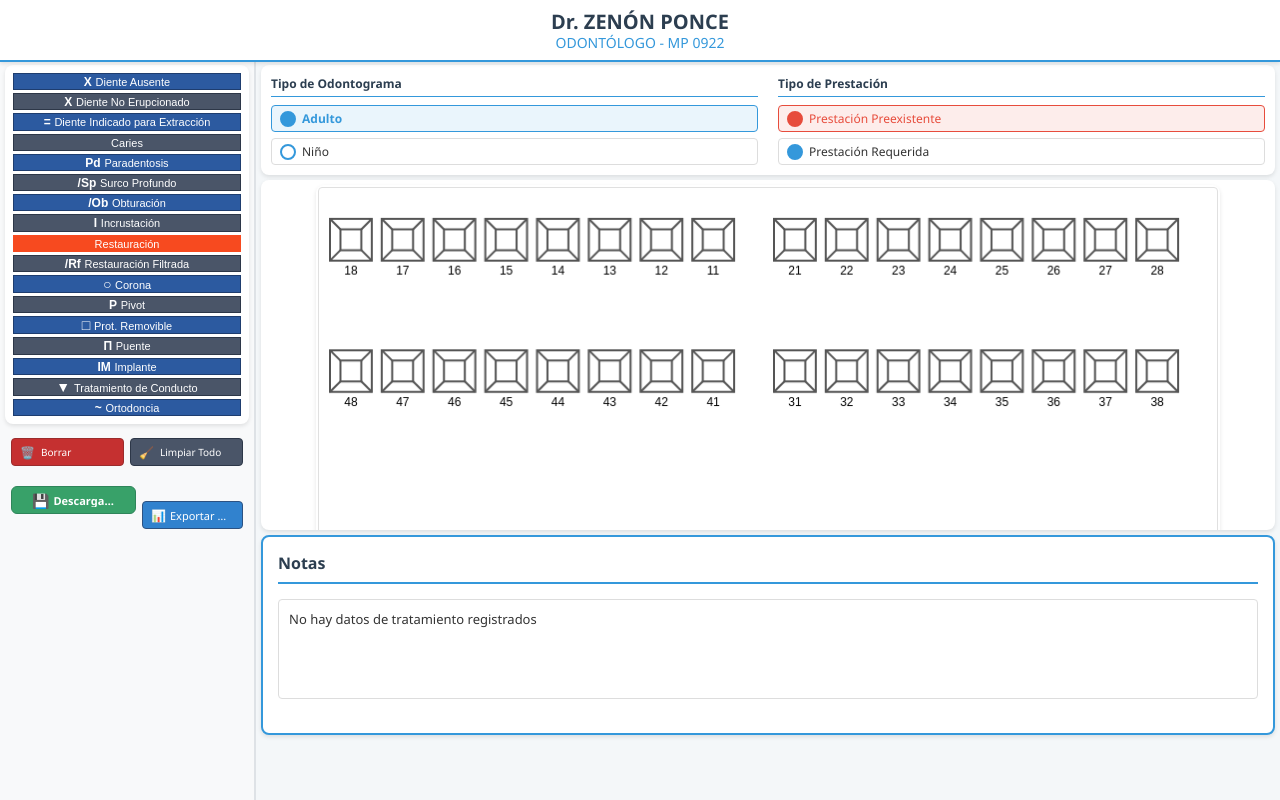
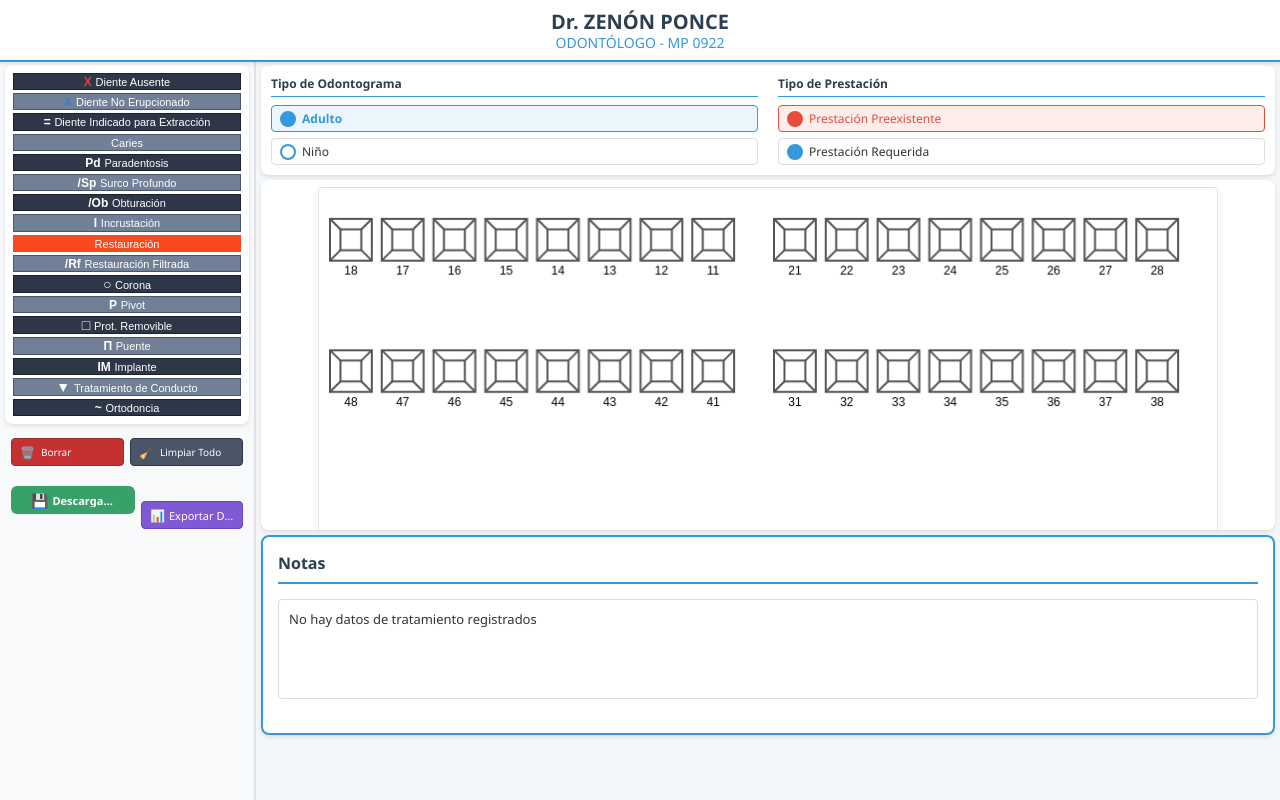
Before and after one commit to zendev2112/odontograma, a plain HTML site: page index.html in a window 1280 px wide. Drawn offline with nearby package versions, Linux system fonts and the light colour scheme.

Commit message:
contrasting colors on the buttons again

```diff
--- a/style.css
+++ b/style.css
@@ -1026,45 +1026,66 @@ canvas {
     font-weight: bold;
 }
 
-/* PROFESSIONAL CLINICAL BUTTON STYLING - UNIFIED COLORS */
+/* PROFESSIONAL CLINICAL BUTTON STYLING - HIGH CONTRAST */
 
-/* Reset all button colors to professional blue-based theme */
-.button-grid button,
-.control-group .treatment-btn {
-    background: #2c5aa0 !important;
+/* Reset all buttons to professional dark gray base */
+.button-grid button {
+    background: #2d3748 !important;
     color: white !important;
-    border: 1px solid #1e3d6f !important;
+    border: 1px solid #1a202c !important;
     transition: all 0.2s ease !important;
 }
 
-/* High contrast alternative buttons - Professional Gray */
+/* High contrast alternating pattern - Light gray */
 .button-grid button:nth-child(even) {
-    background: #4a5568 !important;
+    background: #718096 !important;
     color: white !important;
-    border-color: #2d3748 !important;
+    border-color: #4a5568 !important;
 }
 
-/* Hover states - Consistent across all buttons */
-.button-grid button:hover,
-.control-group .treatment-btn:hover {
-    background: #1e3d6f !important;
+/* PRESERVE IMPORTANT DENTAL STATUS COLORS */
+/* Missing tooth - Keep red X */
+#ODONTOGRAM_MODE_MIS {
+    background: #2d3748 !important;
+    color: white !important;
+}
+
+#ODONTOGRAM_MODE_MIS .symbol {
+    color: #e53e3e !important;
+    /* Keep red X */
+}
+
+/* Unerupted tooth - Keep blue X */
+#ODONTOGRAM_MODE_UNE {
+    background: #718096 !important;
+    color: white !important;
+}
+
+#ODONTOGRAM_MODE_UNE .symbol {
+    color: #3182ce !important;
+    /* Keep blue X */
+}
+
+/* Hover states - Consistent darkening */
+.button-grid button:hover {
+    background: #1a202c !important;
     transform: translateY(-1px) !important;
     box-shadow: 0 2px 8px rgba(0, 0, 0, 0.15) !important;
 }
 
 .button-grid button:nth-child(even):hover {
-    background: #2d3748 !important;
+    background: #4a5568 !important;
 }
 
 /* Active/Selected state */
 .button-grid button:active,
 .button-grid button.active {
-    background: #1a365d !important;
+    background: #171923 !important;
     transform: translateY(0) !important;
-    box-shadow: inset 0 2px 4px rgba(0, 0, 0, 0.2) !important;
+    box-shadow: inset 0 2px 4px rgba(0, 0, 0, 0.3) !important;
 }
 
-/* Control buttons - Semantic colors but professional */
+/* Control buttons - Keep semantic colors for actions */
 .control-group .treatment-btn.delete-btn {
     background: #c53030 !important;
     border-color: #9b2c2c !important;
@@ -1093,16 +1114,15 @@ canvas {
 }
 
 .control-group .treatment-btn.export-btn {
-    background: #3182ce !important;
-    border-color: #2c5282 !important;
+    background: #805ad5 !important;
+    border-color: #6b46c1 !important;
 }
 
 .control-group .treatment-btn.export-btn:hover {
-    background: #2c5282 !important;
+    background: #6b46c1 !important;
 }
 
-/* Ensure text is always readable */
-.button-grid button .symbol,
+/* Ensure all text is white except special symbols */
 .button-grid button .name,
 .control-group .treatment-btn .icon,
 .control-group .treatment-btn .name {
@@ -1110,17 +1130,14 @@ canvas {
     text-shadow: none !important;
 }
 
-/* Remove any special styling that conflicts */
-#ODONTOGRAM_MODE_POC .symbol,
-#ODONTOGRAM_MODE_POC .name {
+/* Default symbol color */
+.button-grid button .symbol {
     color: white !important;
-    font-weight: 500 !important;
-    text-shadow: none !important;
 }
 
 /* Focus states for accessibility */
 .button-grid button:focus,
 .control-group .treatment-btn:focus {
-    outline: 2px solid #63b3ed !important;
+    outline: 2px solid #ffd700 !important;
     outline-offset: 2px !important;
 }
```
